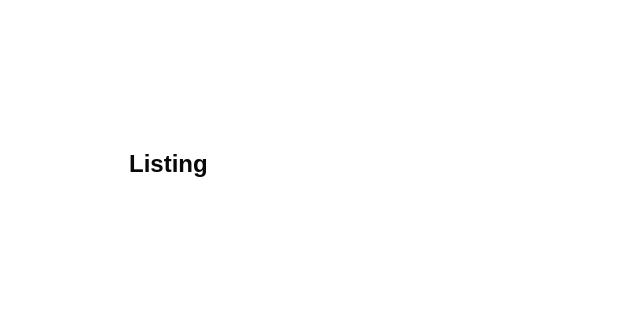
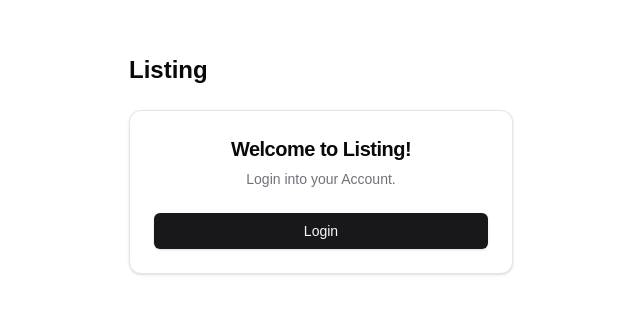
Before and after one commit to yashdev9274/listing, a Next.js app: page /login in a window 1280 px wide. Shown: the part 236-550 px from the top of the page, without its empty margins (319-959 px from the left). Built offline with nearby package versions, Linux system fonts and the light colour scheme.

Commit message:
Add LoginForm component to the login page with UI enhancements.

```diff
--- a/app/login/page.tsx
+++ b/app/login/page.tsx
@@ -1,3 +1,4 @@
+import LoginForm from "@/components/form/loginForm";
 import Link from "next/link";
 
 export default function Login() {
@@ -10,6 +11,7 @@ export default function Login() {
                         Listing
                     </h1>
                 </Link>
+                <LoginForm />
       </div>
         </div>
     )
--- a/components/form/loginForm.tsx
+++ b/components/form/loginForm.tsx
@@ -1,7 +1,26 @@
+import { Button } from "../ui/button";
+import { Card, CardContent, CardDescription, CardHeader, CardTitle } from "../ui/card";
+
 export default function LoginForm(){
     return (
-        <div>
-            LoginForm
+        <div className="flex w-full max-w-sm flex-col gap-6">
+            <Card>
+                <CardHeader className="text-center">
+                    <CardTitle className="text-xl">Welcome to Listing!</CardTitle>
+                    <CardDescription>
+                        Login into your Account.
+                    </CardDescription>
+                </CardHeader>
+                <CardContent>
+                    <div className="flex flex-col gap-4">
+                        <form>
+                            <Button className="w-full" >
+                                Login
+                            </Button>
+                        </form>
+                    </div>
+                </CardContent>
+            </Card>
         </div>
     )
 }
```
